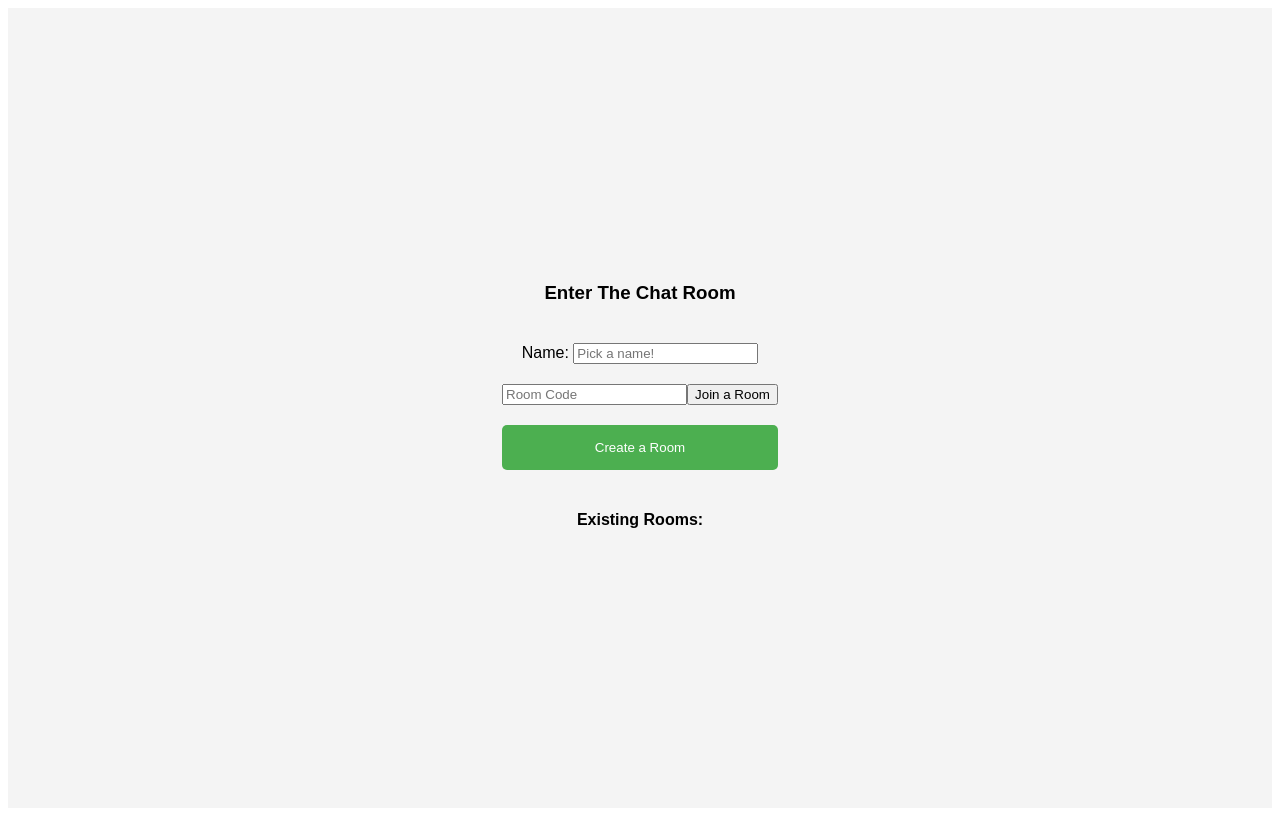
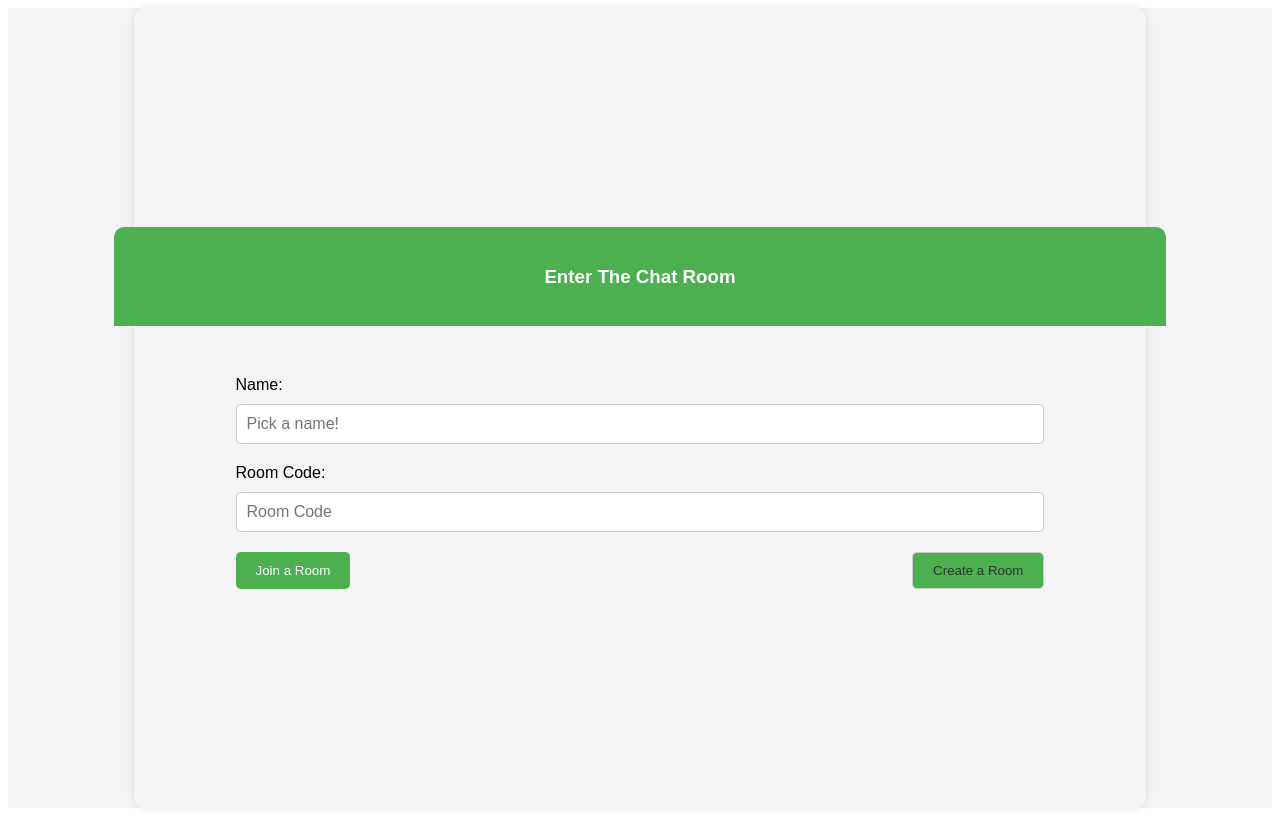
Before and after one commit to mhrkq/RumorChat, a Flask app: page / in a window 1280 px wide. Run offline with Flask 3, Linux system fonts and the light colour scheme; some libraries are stand-ins or nearby versions.

Commit message:
Update home.html

```diff
--- a/templates/home.html
+++ b/templates/home.html
@@ -1,25 +1,22 @@
-{% extends 'base.html' %} {% block content %}
-<form method="post" class="buttons">
-  <h3>Enter The Chat Room</h3>
-  <div>
-    <label>Name:</label>
-    <input type="text" placeholder="Pick a name!" name="name" value="{{name}}"/>
+{% extends 'base.html' %}
+{% block content %}
+<div class="chat-container">
+  <div class="chat-header">
+    <h3>Enter The Chat Room</h3>
   </div>
-  <div class="join">
-    <input type="text" placeholder="Room Code" name="code" value="{{code}}"/>
-    <button type="submit" name="join">Join a Room</button>
-  </div>
-  <button type="submit" name="create" class="create-btn">Create a Room</button>
-  {% if error %}
-  <ul>
-    <li>{{error}}</li>
-  </ul>
-  {% endif %}
-  <h4>Existing Rooms:</h4>
-    <ul>
-        {% for room_code in existing_rooms %}
-        <li>{{ room_code }}</li>
-        {% endfor %}
-    </ul>
-</form>
+  <form method="post" class="chat-form">
+    <div class="form-group">
+      <label>Name:</label>
+      <input type="text" placeholder="Pick a name!" name="name" value="{{name}}" class="form-control"/>
+    </div>
+    <div class="form-group">
+      <label>Room Code:</label>
+      <input type="text" placeholder="Room Code" name="code" value="{{code}}" class="form-control"/>
+    </div>
+    <div class="form-actions">
+      <button type="submit" name="join" class="btn btn-primary">Join a Room</button>
+      <button type="submit" name="create" class="btn btn-secondary">Create a Room</button>
+    </div>
+  </form>
+</div>
 {% endblock %}
```
